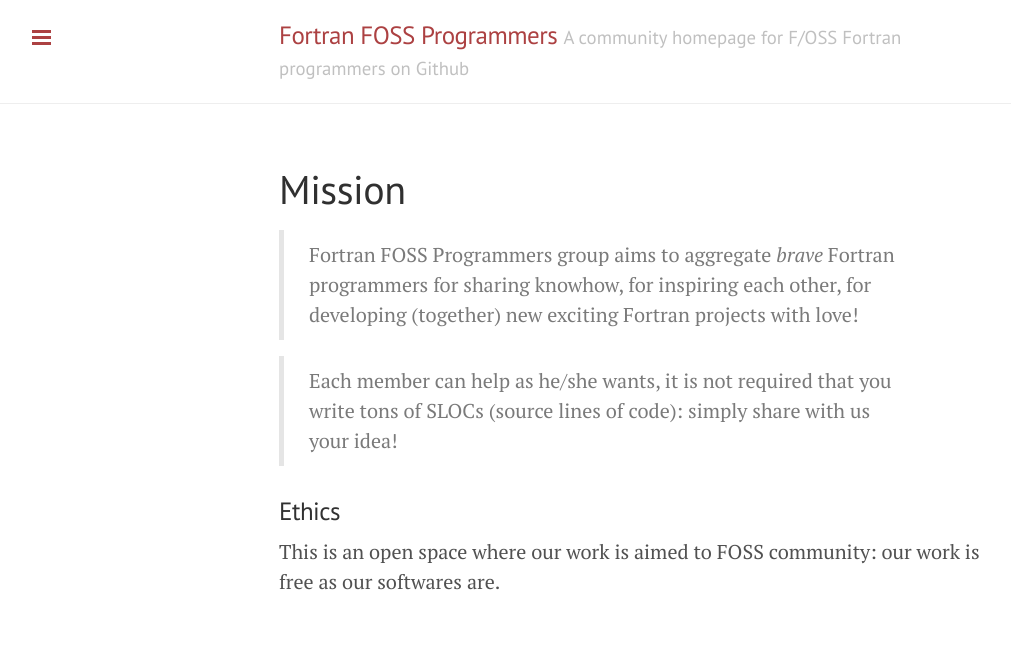
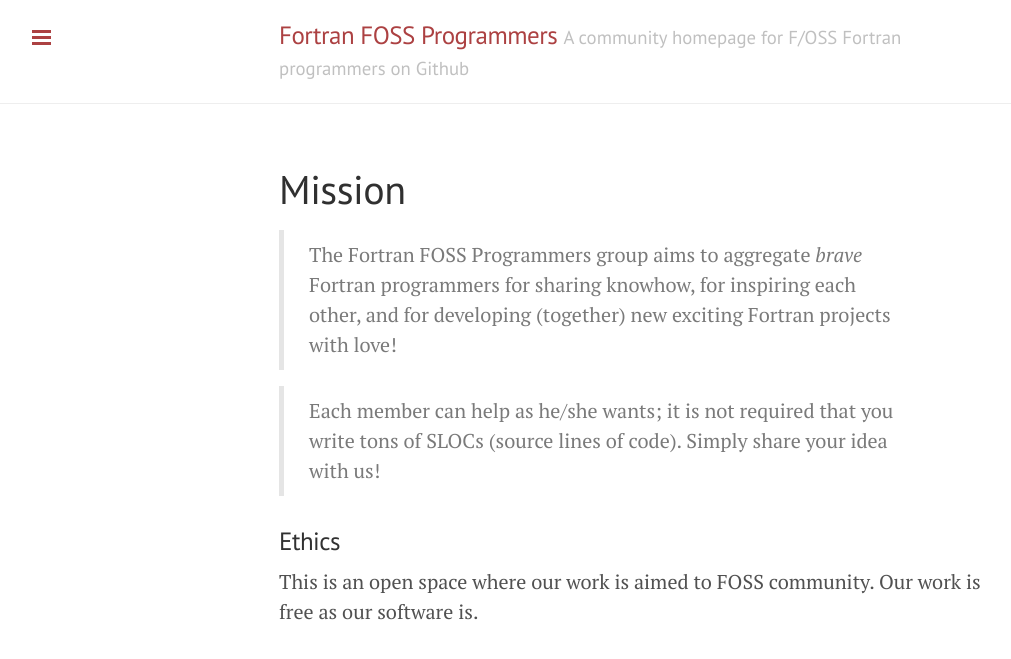
Before and after one commit to Fortran-FOSS-Programmers/Fortran-FOSS-Programmers.github.io, a Jekyll site: the page built from mission.md, in a window 1280 px wide. Shown: the top 659 px of the page, without its empty margins (1-1012 px from the left). Built offline with Jekyll 4.4.1, drawn with Linux system fonts in a browser that asks for light colours; Markdown is read by kramdown in place of the engine named in the settings.

Commit message:
Fixed some grammatical errors.

```diff
--- a/mission.md
+++ b/mission.md
@@ -3,10 +3,10 @@ layout: page
 title: Mission
 ---
 
->  Fortran FOSS Programmers group aims to aggregate *brave* Fortran programmers for sharing knowhow, for inspiring each other, for developing (together) new exciting Fortran projects with love!
+>  The Fortran FOSS Programmers group aims to aggregate *brave* Fortran programmers for sharing knowhow, for inspiring each other, and for developing (together) new exciting Fortran projects with love!
 
-> Each member can help as he/she wants, it is not required that you write tons of SLOCs (source lines of code): simply share with us your idea!
+> Each member can help as he/she wants; it is not required that you write tons of SLOCs (source lines of code). Simply share your idea with us!
 
 ### Ethics
 
-This is an open space where our work is aimed to FOSS community: our work is free as our softwares are.
+This is an open space where our work is aimed to FOSS community. Our work is free as our software is.
```
